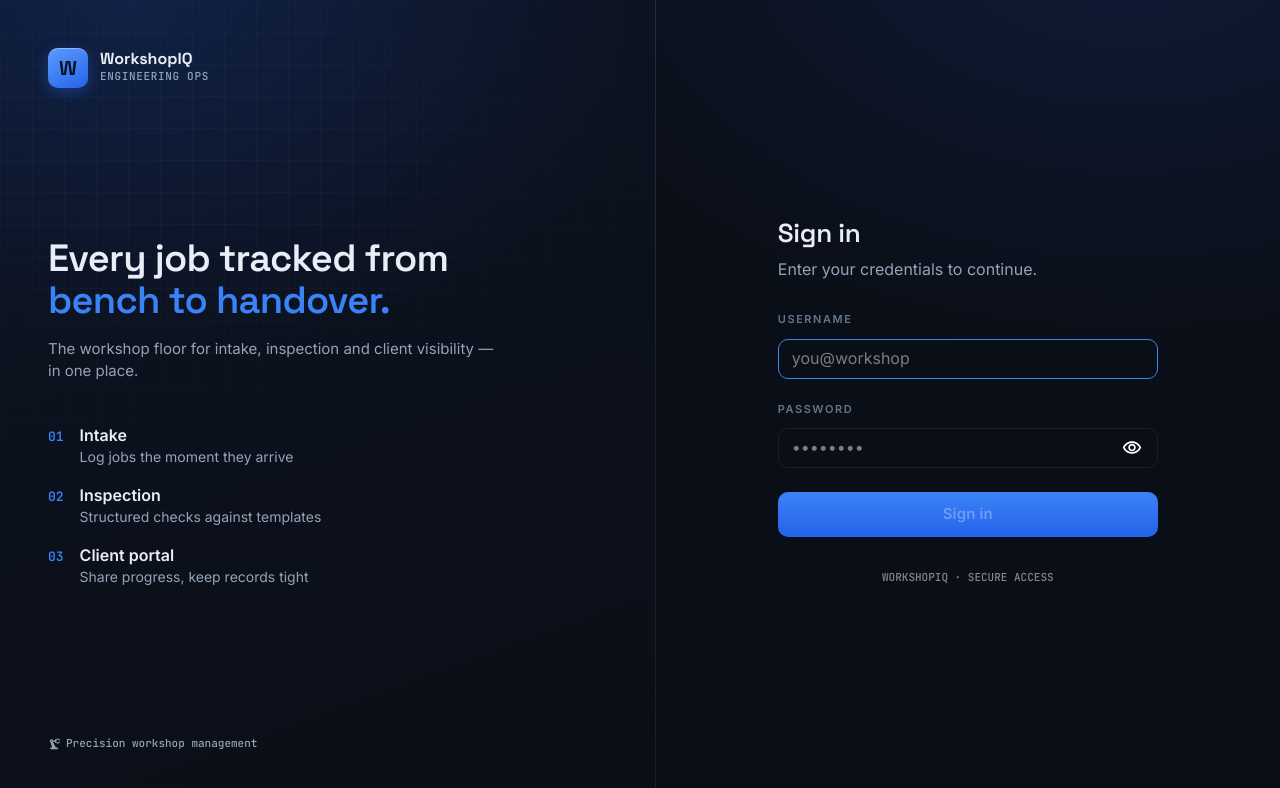
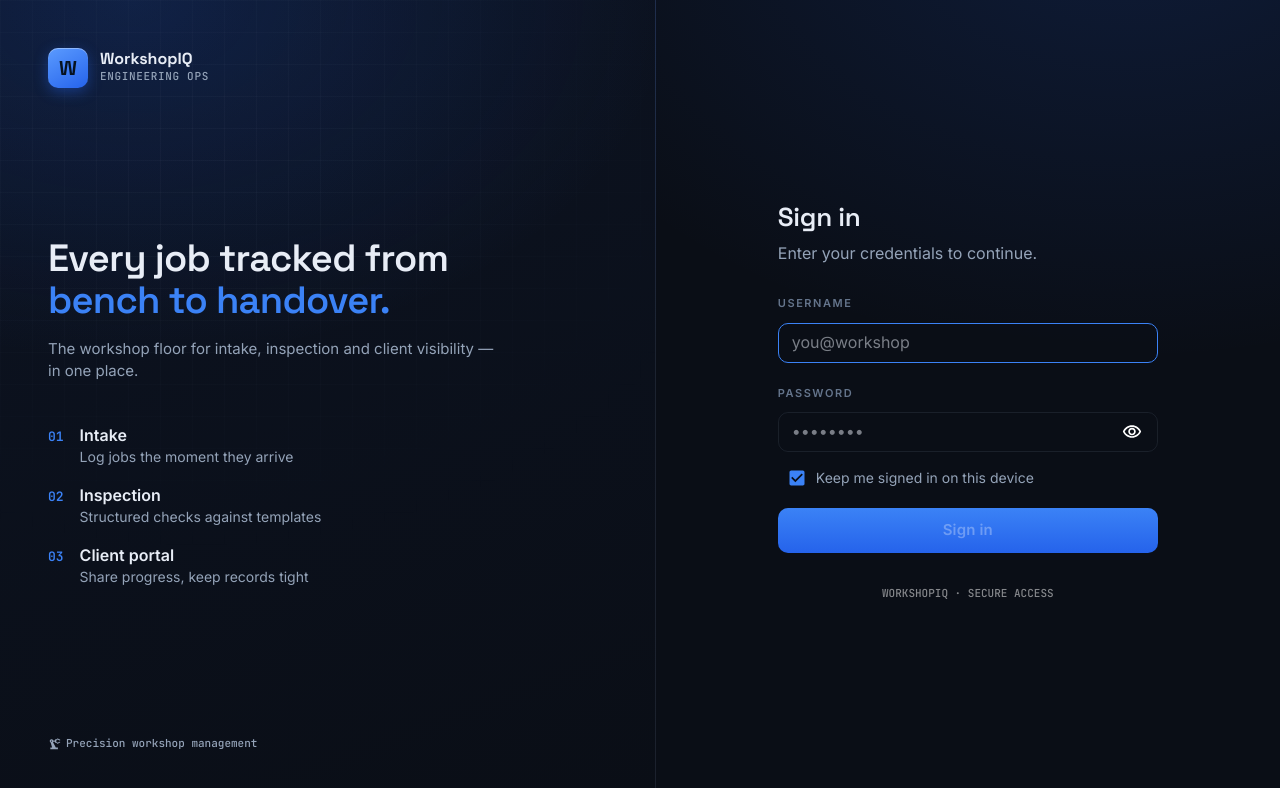
Before and after one commit to marsh4200/workshopiq, a React (Vite) app in the folder frontend/: page /login in a window 1280 px wide. Shown: the top 788 px of the page. Built offline with nearby package versions, Linux system fonts and the light colour scheme.

Commit message:
Add files via upload

```diff
--- a/frontend/src/api/client.ts
+++ b/frontend/src/api/client.ts
@@ -1,4 +1,5 @@
 import axios from 'axios';
+import { getToken, clearToken } from './token';
 import type {
   AppSettings,
   CheckinStatus,
@@ -30,7 +31,7 @@ import type {
 const api = axios.create({ baseURL: '/api', timeout: 30000 });
 
 api.interceptors.request.use((config) => {
-  const token = localStorage.getItem('wiq_token');
+  const token = getToken();
   if (token) config.headers.Authorization = `Bearer ${token}`;
   return config;
 });
@@ -39,7 +40,7 @@ api.interceptors.response.use(
   (r) => r,
   (error) => {
     if (error.response?.status === 401 && !error.config?.url?.includes('/auth/login')) {
-      localStorage.removeItem('wiq_token');
+      clearToken();
       if (!window.location.pathname.includes('/login')) window.location.href = '/login';
     }
     return Promise.reject(error);
@@ -138,7 +139,7 @@ export const uploadDocuments = async (jobId: number, files: File[]) => {
 export const deleteDocument = (jobId: number, docId: number) =>
   api.delete(`/jobs/${jobId}/documents/${docId}`);
 export const fileUrl = (jobId: number, filename: string) => {
-  const token = localStorage.getItem('wiq_token');
+  const token = getToken();
   return `/api/jobs/${jobId}/files/${filename}?_t=${token}`;
 };
 export const fetchFileBlob = async (jobId: number, filename: string) => {
--- /dev/null
+++ b/frontend/src/api/token.ts
@@ -0,0 +1,26 @@
+// Single source of truth for the auth token.
+//
+// "Remember me" selects WHERE the token lives:
+//   - remember = true  -> localStorage   (persists across browser restarts)
+//   - remember = false -> sessionStorage (cleared when the tab/window closes)
+//
+// Reads check both stores so existing logins keep working, and writes always
+// clear the other store first so a token never lingers in two places.
+
+const KEY = 'wiq_token';
+
+export function getToken(): string | null {
+  return localStorage.getItem(KEY) ?? sessionStorage.getItem(KEY);
+}
+
+export function setToken(token: string, remember: boolean): void {
+  // Drop any prior copy in either store, then write to the chosen one.
+  localStorage.removeItem(KEY);
+  sessionStorage.removeItem(KEY);
+  (remember ? localStorage : sessionStorage).setItem(KEY, token);
+}
+
+export function clearToken(): void {
+  localStorage.removeItem(KEY);
+  sessionStorage.removeItem(KEY);
+}
--- a/frontend/src/context/AuthContext.tsx
+++ b/frontend/src/context/AuthContext.tsx
@@ -1,11 +1,12 @@
 import { createContext, useContext, useEffect, useState, type ReactNode } from 'react';
 import * as apiClient from '../api/client';
+import { getToken, setToken, clearToken } from '../api/token';
 import type { User } from '../types';
 
 interface AuthCtx {
   user: User | null;
   loading: boolean;
-  login: (u: string, p: string) => Promise<{ must_change_password: boolean }>;
+  login: (u: string, p: string, remember?: boolean) => Promise<{ must_change_password: boolean }>;
   logout: () => void;
   refresh: () => Promise<void>;
   isAdmin: boolean;
@@ -20,7 +21,7 @@ export function AuthProvider({ children }: { children: ReactNode }) {
   const [loading, setLoading] = useState(true);
 
   const refresh = async () => {
-    const token = localStorage.getItem('wiq_token');
+    const token = getToken();
     if (!token) {
       setUser(null);
       setLoading(false);
@@ -29,7 +30,7 @@ export function AuthProvider({ children }: { children: ReactNode }) {
     try {
       setUser(await apiClient.fetchMe());
     } catch {
-      localStorage.removeItem('wiq_token');
+      clearToken();
       setUser(null);
     } finally {
       setLoading(false);
@@ -40,15 +41,15 @@ export function AuthProvider({ children }: { children: ReactNode }) {
     refresh();
   }, []);
 
-  const login = async (username: string, password: string) => {
+  const login = async (username: string, password: string, remember = true) => {
     const res = await apiClient.login(username, password);
-    localStorage.setItem('wiq_token', res.access_token);
+    setToken(res.access_token, remember);
     await refresh();
     return { must_change_password: res.must_change_password };
   };
 
   const logout = () => {
-    localStorage.removeItem('wiq_token');
+    clearToken();
     setUser(null);
     window.location.href = '/login';
   };
--- a/frontend/src/pages/Login.tsx
+++ b/frontend/src/pages/Login.tsx
@@ -3,6 +3,8 @@ import {
   Alert,
   Box,
   Button,
+  Checkbox,
+  FormControlLabel,
   IconButton,
   InputAdornment,
   Stack,
@@ -30,6 +32,7 @@ export default function Login() {
   const [username, setUsername] = useState('');
   const [password, setPassword] = useState('');
   const [show, setShow] = useState(false);
+  const [remember, setRemember] = useState(true);
   const [error, setError] = useState('');
   const [loading, setLoading] = useState(false);
 
@@ -38,7 +41,7 @@ export default function Login() {
     setError('');
     setLoading(true);
     try {
-      const { must_change_password } = await login(username, password);
+      const { must_change_password } = await login(username, password, remember);
       navigate(must_change_password ? '/change-password' : '/', { replace: true });
     } catch (err) {
       setError(apiError(err, 'Login failed'));
@@ -175,13 +178,30 @@ export default function Login() {
               }}
             />
 
+            <FormControlLabel
+              sx={{ mt: 1.5, ml: 0 }}
+              control={
+                <Checkbox
+                  checked={remember}
+                  onChange={(e) => setRemember(e.target.checked)}
+                  size="small"
+                  sx={{ py: 0.5 }}
+                />
+              }
+              label={
+                <Typography variant="body2" color="text.secondary">
+                  Keep me signed in on this device
+                </Typography>
+              }
+            />
+
             <Button
               type="submit"
               variant="contained"
               fullWidth
               size="large"
               disabled={loading || !username || !password}
-              sx={{ mt: 3, py: 1.2 }}
+              sx={{ mt: 2, py: 1.2 }}
             >
               {loading ? 'Signing in…' : 'Sign in'}
             </Button>
```
